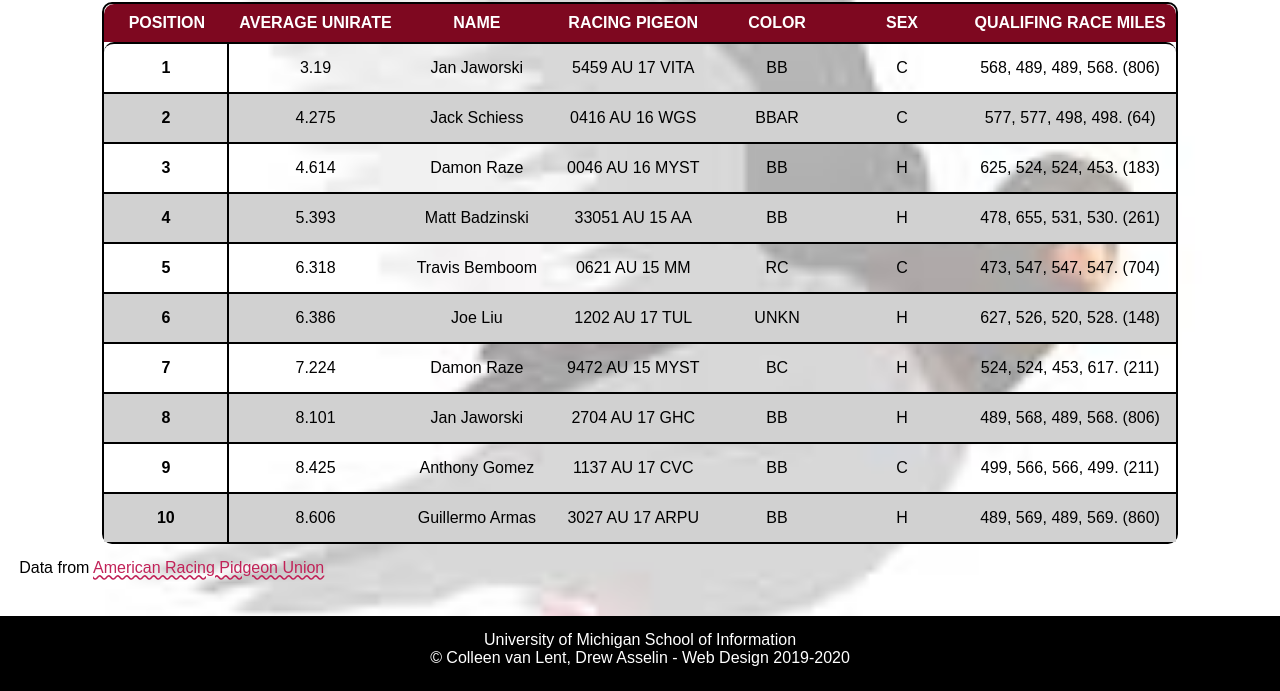
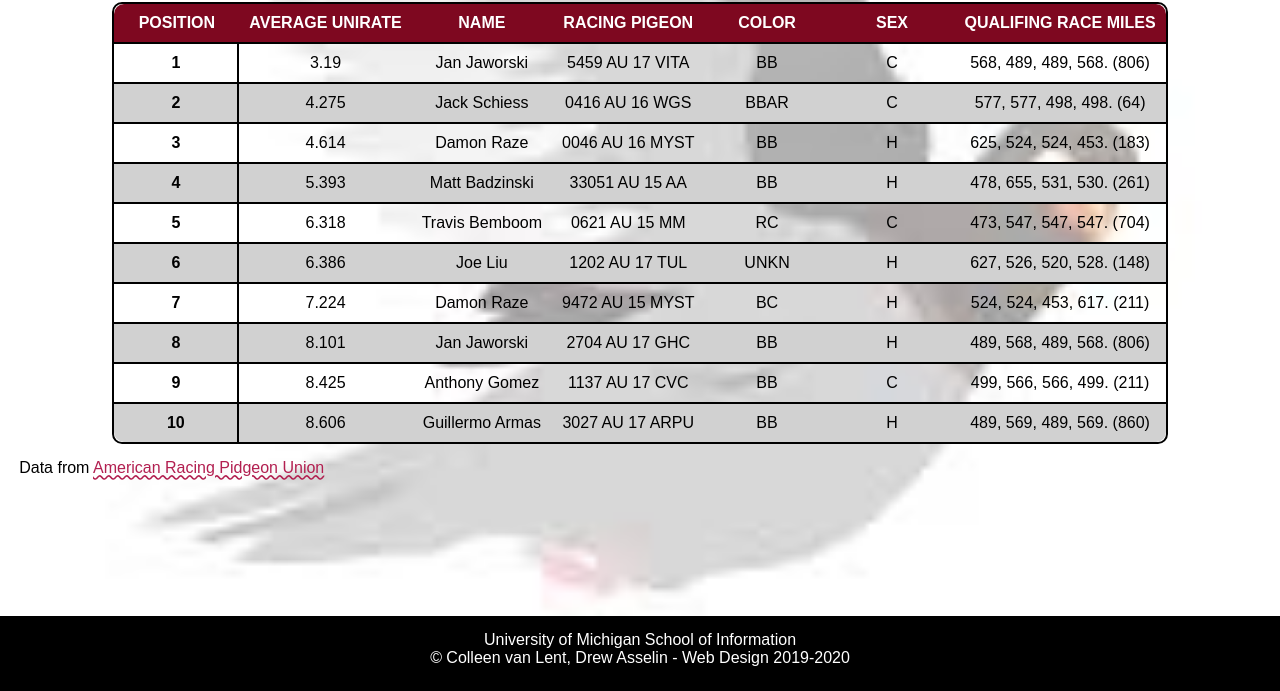
Before and after one commit to dforr/homework3, a plain HTML site: page index.html in a window 1280 px wide. Shown: the part 109-800 px from the top of the page. Drawn offline with Linux system fonts and the light colour scheme; a web font is replaced by a local one.

Commit message:
Add files via upload

```diff
--- a/css/style.css
+++ b/css/style.css
@@ -17,6 +17,7 @@ body{
   background-position: center;
   background-image: url("../images/pigeon-background.JPEG");
   background-color:#DDDDDD ;
+  background-repeat: no-repeat;
 }
 
 main{
@@ -24,7 +25,7 @@ main{
 }
 
 h1{
-  color: #c12258;
+  color: #C12258;
   font-size: 2em;
   text-align: center;
   line-height: 2;
@@ -41,7 +42,7 @@ p{
 
 a{
   font-size:16px;
-  color: #C12258;
+  color: #B21F50;
   text-decoration-style: underline;
   text-decoration-style: wavy;
 }
@@ -73,7 +74,7 @@ table{
 
 td{
   border-top: 2px solid #000000;
-  padding:15px ;
+  padding:10px ;
   text-align:center;
 
 }
@@ -101,30 +102,31 @@ thead tr:first-child th:last-child{
   border-top-right-radius: 10px;
 }
 
-tbody tr:first-child th:first-child{
-  border-top-left-radius: 10px;
+tbody tr:last-child th:first-child{
+  border-bottom-left-radius: 10px;
 }
 
-tbody tr:first-child td:last-child{
-  border-top-right-radius: 10px;
+tbody tr:last-child td:last-child{
+  border-bottom-right-radius: 10px;
 }
 
 tbody tr:nth-child(even){
-  background: #D1D1D1;
+  background-color: #D1D1D1;
 }
 
-tbody tr:nth-child(even):hover {
-  background: rgba(126, 8, 32, .25);
+tbody tr:nth-child(odd){
+  background-color: transparent;
 }
 
-tbody tr:nth-child(odd):hover{
-  background: rgba(126, 8, 32, .25);
+tbody tr:hover{
+  background-color: rgba(126, 8, 32, .25);
 }
+
 
 
 footer{
   width:100%;
-  background:#000000;
+  background-color:#000000;
   text-align:center;
   color: #FFFFFF;
   position: fixed;
```
